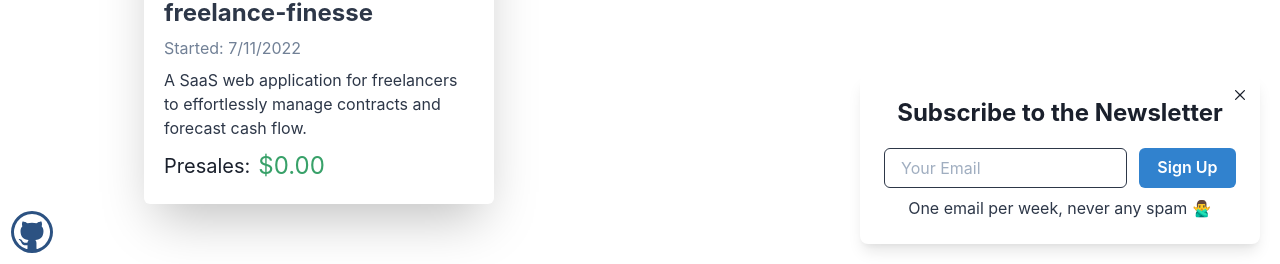
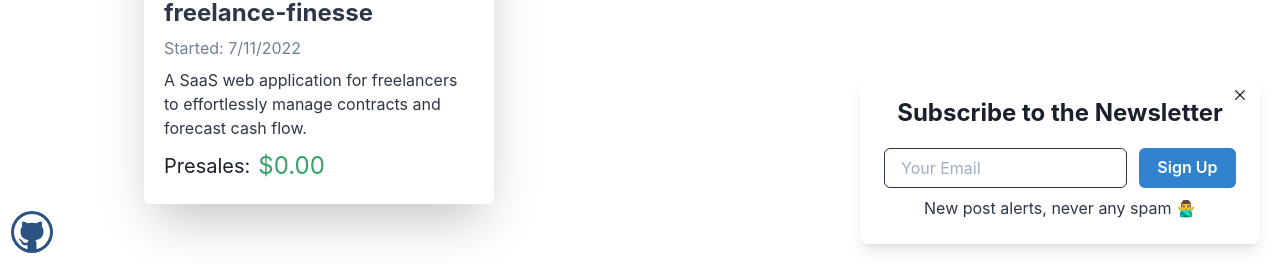
Before and after one commit to Seth-McKilla/mckilla-dot-dev-old, a Next.js app: page /projects in a window 1280 px wide. Shown: the part 536-800 px from the top of the page. Built offline with nearby package versions, Linux system fonts and the light colour scheme.

Commit message:
Add dialog subscribe component to overall app

```diff
--- a/components/DialogSubscribe.tsx
+++ b/components/DialogSubscribe.tsx
@@ -26,7 +26,7 @@ export default function DialogSubscribe({ showCloseButton = true }: Props) {
   const [subscribeState, setSubscribeState] = useState<SubscribeState>("init");
 
   const subscribeMessage: { [key: string]: string } = {
-    init: "One email per week, never any spam 🙅‍♂️",
+    init: "New post alerts, never any spam 🙅‍♂️",
     success: "Thanks for signing up! A welcome email has been sent your way 🚀",
     fail: "Oh no an error! 😭 Please try again later.",
   };
--- a/components/NavBar.tsx
+++ b/components/NavMenu.tsx
@@ -36,7 +36,7 @@ const menuItems = [
   },
 ];
 
-export default function NavBar() {
+export default function NavMenu() {
   const { isOpen, onOpen, onClose } = useDisclosure();
 
   return (
--- a/components/index.ts
+++ b/components/index.ts
@@ -17,7 +17,7 @@ export { default as LinkText } from "./LinkText";
 
 export { default as MDXComponents } from "./MDXComponents";
 
-export { default as NavBar } from "./NavBar";
+export { default as NavMenu } from "./NavMenu";
 export { default as NavFooter } from "./NavFooter";
 
 export { default as TooltipQuestionMark } from "./TooltipQuestionMark";
--- a/pages/_app.tsx
+++ b/pages/_app.tsx
@@ -1,7 +1,8 @@
 import { ChakraProvider } from "@chakra-ui/react";
 import PlausibleProvider from "next-plausible";
+
+import { DialogSubscribe, NavMenu, NavFooter } from "components";
 import theme from "styles/theme";
-import { NavBar, NavFooter } from "components";
 
 import type { AppProps } from "next/app";
 
@@ -9,7 +10,8 @@ export default function App({ Component, pageProps }: AppProps) {
   return (
     <PlausibleProvider domain="endevrs.dev">
       <ChakraProvider resetCSS theme={theme}>
-        <NavBar />
+        <DialogSubscribe />
+        <NavMenu />
         <Component {...pageProps} />
         <NavFooter />
       </ChakraProvider>
--- a/pages/posts/index.tsx
+++ b/pages/posts/index.tsx
@@ -3,7 +3,7 @@ import { join } from "path";
 import { Fragment } from "react";
 import { Flex, Container, Heading, HStack } from "@chakra-ui/react";
 import { BasicLayout } from "layouts";
-import { CardPost, DialogSubscribe, LinkGitHubSource } from "components";
+import { CardPost, LinkGitHubSource } from "components";
 
 import type { NextPage } from "next";
 import type { Post } from "types";
@@ -22,7 +22,6 @@ const Posts: NextPage<Props> = ({ posts }) => (
     }}
   >
     <Flex mt={16} p={{ base: 0, sm: 8 }} flex={1} direction="column">
-      <DialogSubscribe />
       <Container maxW="container.lg">
         <Heading
           mt={{ base: 8, sm: 0 }}
--- a/pages/projects/[name].tsx
+++ b/pages/projects/[name].tsx
@@ -17,7 +17,6 @@ import { BasicLayout } from "layouts";
 import {
   CardFinancialTotal,
   CardLineGraph,
-  DialogSubscribe,
   LinkButton,
   LinkGitHubSource,
 } from "components";
@@ -41,7 +40,6 @@ const Projects: NextPage = () => {
       }}
     >
       <Flex mt={16} p={{ base: 0, sm: 8 }} flex={1} direction="column">
-        <DialogSubscribe />
         <Container maxW="container.lg">
           <Heading
             mt={{ base: 3, sm: 0 }}
--- a/pages/projects/index.tsx
+++ b/pages/projects/index.tsx
@@ -2,7 +2,7 @@ import fs from "fs";
 import { Flex, Container, Heading, Text, HStack } from "@chakra-ui/react";
 
 import { BasicLayout } from "layouts";
-import { CardProject, DialogSubscribe, LinkGitHubSource } from "components";
+import { CardProject, LinkGitHubSource } from "components";
 
 import type { NextPage } from "next";
 import type { Project } from "types";
@@ -23,7 +23,6 @@ const Projects: NextPage<Props> = ({ projects }) => {
       }}
     >
       <Flex mt={16} p={{ base: 0, sm: 8 }} flex={1} direction="column">
-        <DialogSubscribe />
         <Container maxW="container.lg">
           <Heading
             mt={{ base: 8, sm: 0 }}
```
Also changed, not shown: tsconfig.json (+1 -10 lines), public/images/logo-black.png (deleted), public/images/logo-white.png (deleted).
